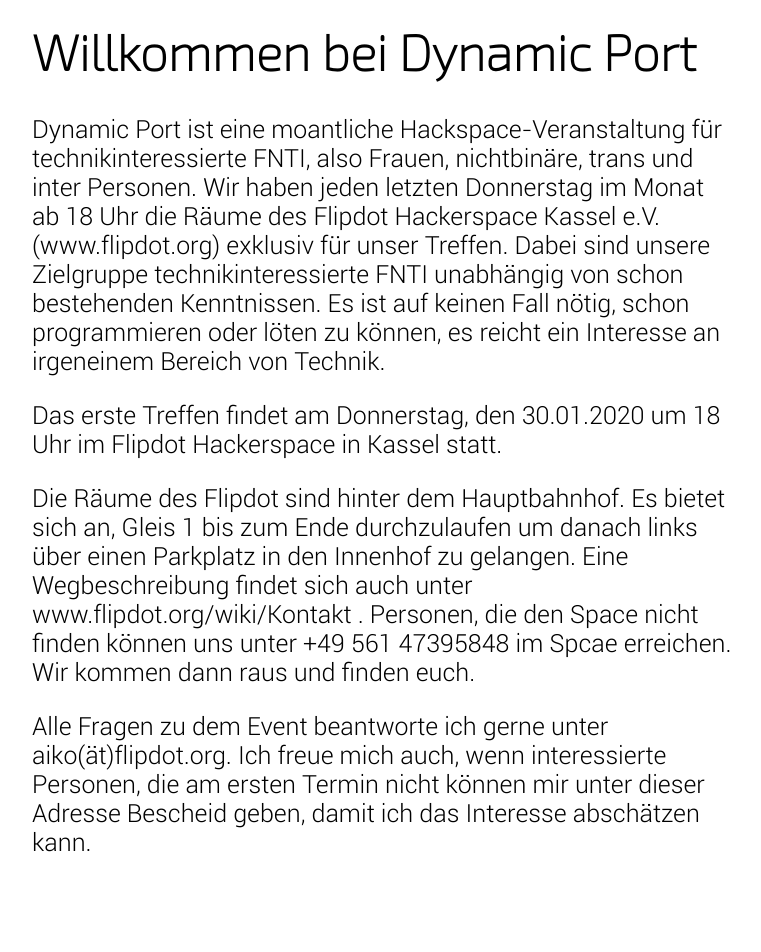
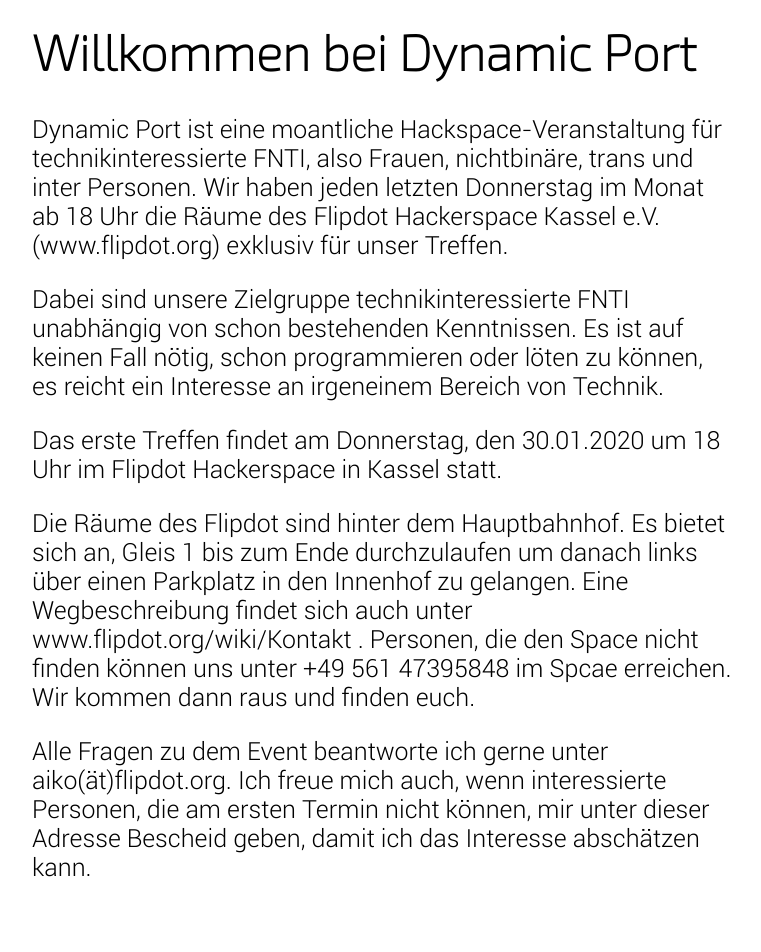
Before and after one commit to aiko-psi/aiko-psi.github.io, a Jekyll site: the page built from index.markdown, in a window 1280 px wide. Shown: the part 513-1465 px from the top of the page, without its empty margins (258-1019 px from the left). Built offline with Jekyll 4.4.1, drawn with Linux system fonts in a browser that asks for light colours; before the commit the page ends 1440 px from its top, so only the background shows below that.

Commit message:
Small fixes

```diff
--- a/index.markdown
+++ b/index.markdown
@@ -7,6 +7,7 @@ title: Home
 
 Dynamic Port ist eine moantliche Hackspace-Veranstaltung für technikinteressierte FNTI, also Frauen, nichtbinäre, trans und inter Personen.
 Wir haben jeden letzten Donnerstag im Monat ab 18 Uhr die Räume des Flipdot Hackerspace Kassel e.V. (www.flipdot.org) exklusiv für unser Treffen.
+
 Dabei sind unsere Zielgruppe technikinteressierte FNTI unabhängig von schon bestehenden Kenntnissen. Es ist auf keinen Fall nötig,
 schon programmieren oder löten zu können, es reicht ein Interesse an irgeneinem Bereich von Technik.
 
@@ -18,4 +19,4 @@ Personen, die den Space nicht finden können uns unter +49 561 47395848 im Spcae
 Wir kommen dann raus und finden euch.
 
 Alle Fragen zu dem Event beantworte ich gerne unter aiko(ät)flipdot.org. Ich freue mich auch, wenn interessierte Personen,
-die am ersten Termin nicht können mir unter dieser Adresse Bescheid geben, damit ich das Interesse abschätzen kann.
+die am ersten Termin nicht können, mir unter dieser Adresse Bescheid geben, damit ich das Interesse abschätzen kann.
```
